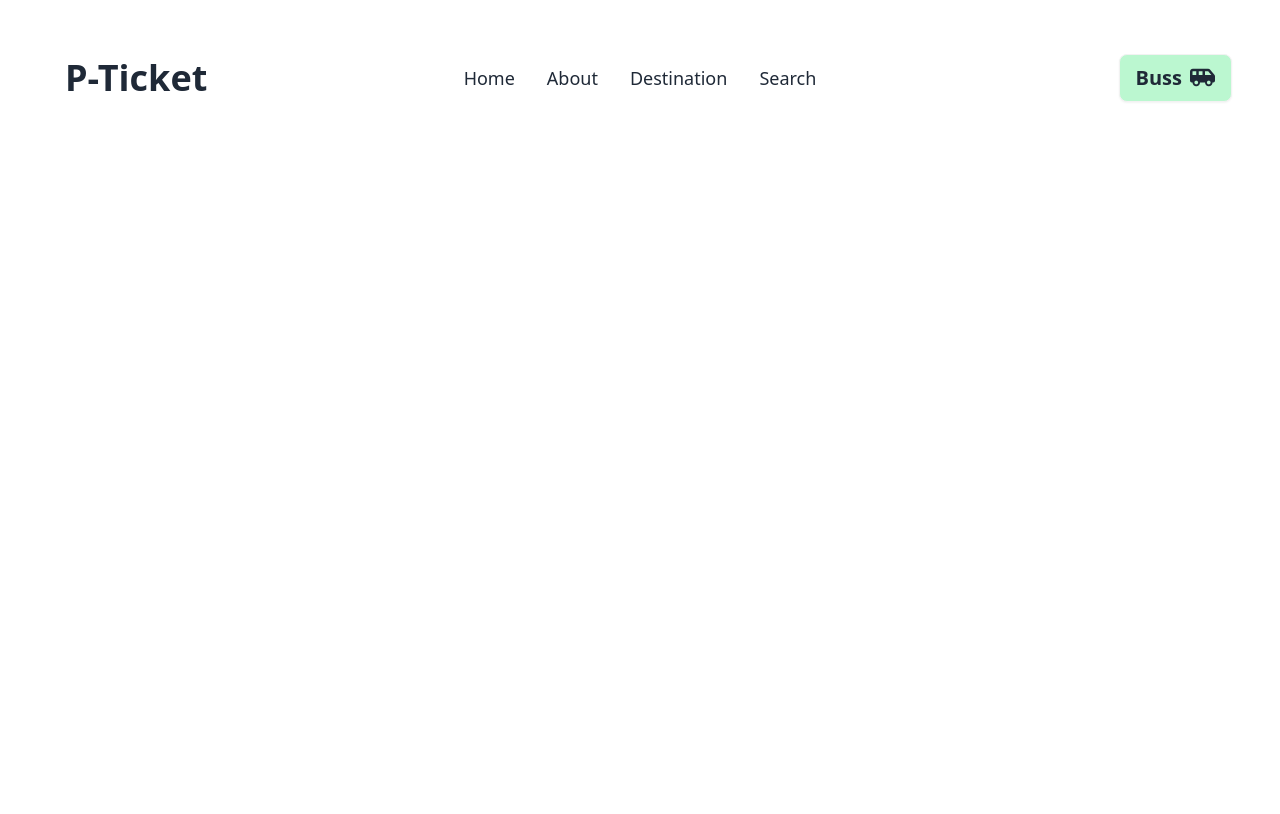
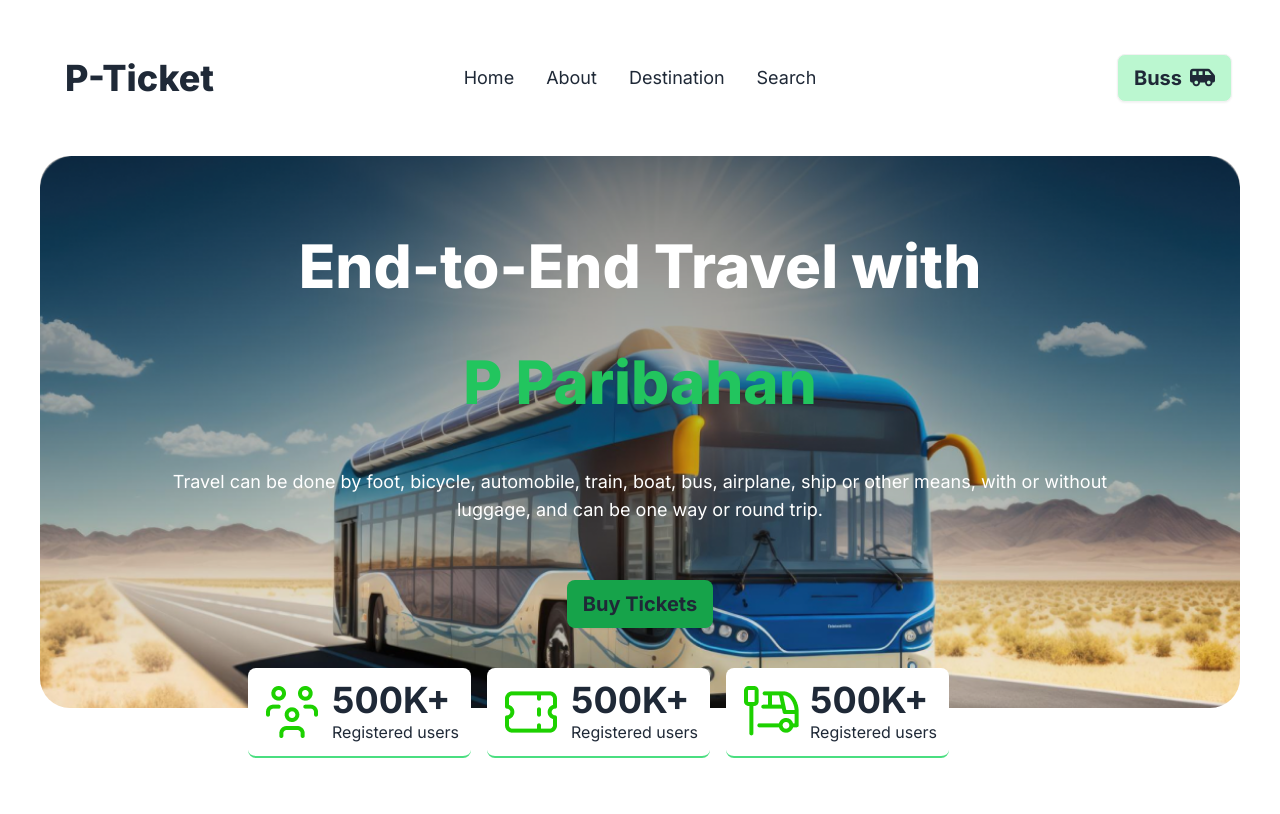
Before and after one commit to Masudur400/assignment-five, a plain HTML site: page index.html in a window 1280 px wide. Drawn offline with nearby package versions, Linux system fonts and the light colour scheme.

Commit message:
last update

```diff
--- a/index.html
+++ b/index.html
@@ -17,15 +17,13 @@
         <!-- font awesome cdn  -->
         <link rel="stylesheet" href="https://cdnjs.cloudflare.com/ajax/libs/font-awesome/6.5.1/css/all.min.css" integrity="sha512-DTOQO9RWCH3ppGqcWaEA1BIZOC6xxalwEsw9c2QQeAIftl+Vegovlnee1c9QX4TctnWMn13TZye+giMm8e2LwA==" crossorigin="anonymous" referrerpolicy="no-referrer" />
 
-<style>
-    .font-inter{
-        font-family: "Inter", sans-serif;
-    }
-</style>
+        <!-- custom styles  -->
+        <link rel="stylesheet" href="style.css">
+
 </head>
 
-<body>
-  <!-- navbar   -->
+<body class="font-inter">
+  <!-- navbar section   -->
       <section class="container mt-10 px-2 lg:px-10">
 
           <div class="navbar bg-base-100">
@@ -60,6 +58,56 @@
 
       </section>
 
+      <!-- header section  -->
+      <section class=" container mt-10 px-2 lg:px-10 mb-10 absolute">
+         <div class="header lg:py-20 lg:px-32 lg:space-y-14 space-y-6 py-6 px-1 text-center bg-black bg-opacity-30 rounded-lg lg:rounded-[30px]">
+          <h2 class="text-3xl lg:text-6xl font-bold lg:font-extrabold text-white">End-to-End Travel with </h2>
+          <h2 class="text-green-500 text-3xl lg:text-6xl font-bold lg:font-extrabold"> P Paribahan </h2>
+
+         <p class="text-lg  text-white"> Travel can be done by foot, bicycle, automobile, train, boat, bus, airplane, ship or other means, with or without luggage, and can be one way or round trip.</p>
+         <div>
+          <button class="btn text-xl font-bold bg-green-600 border-none">Buy Tickets</button>
+         </div>
+         </div>
+
+<!-- ========================== -->
+         <div class="hidden  lg:flex w-2/3 m-auto relative  bottom-12">
+          <!-- first card  -->
+          <div class="flex bg-white border-b-2 border-green-400 rounded-lg gap-2 m-2 p-3">
+            <div>
+              <img src="images/people.png" alt="">
+            </div>
+            <div>
+              <h2 class="text-4xl font-bold">500K+</h2>
+            <p>Registered users</p>
+            </div>
+          </div>
+          <!-- second card  -->
+          <div class="flex bg-white border-b-2 border-green-400 rounded-lg gap-2 m-2 p-3">
+            <div>
+              <img src="images/ticket-cupon.png" alt="">
+            </div>
+            <div>
+              <h2 class="text-4xl font-bold">500K+</h2>
+            <p>Registered users</p>
+            </div>
+          </div>
+          <!-- third card  -->
+          <div class="flex bg-white border-b-2 border-green-400 rounded-lg gap-2 m-2 p-3">
+            <div>
+              <img src="images/stoppage.png" alt="">
+            </div>
+            <div>
+              <h2 class="text-4xl font-bold">500K+</h2>
+            <p>Registered users</p>
+            </div>
+          </div>
+
+         </div>
+
+
+      </section>
+
 </body>
 
 </html>
--- /dev/null
+++ b/style.css
@@ -0,0 +1,9 @@
+.header{
+    background-image: url(images/banner.png);
+    object-fit:cover;
+    background-repeat:no-repeat;
+    background-size:cover;
+}
+.font-inter{
+    font-family: "Inter", sans-serif;
+}
```
